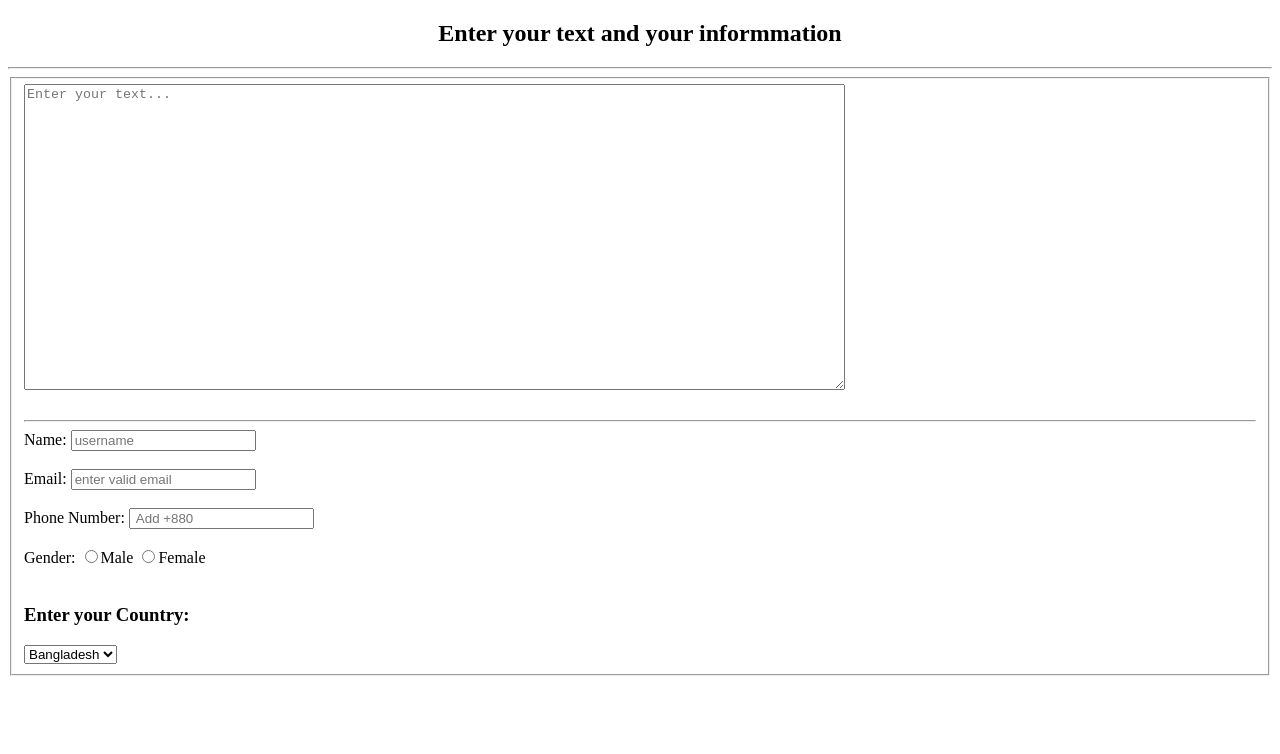
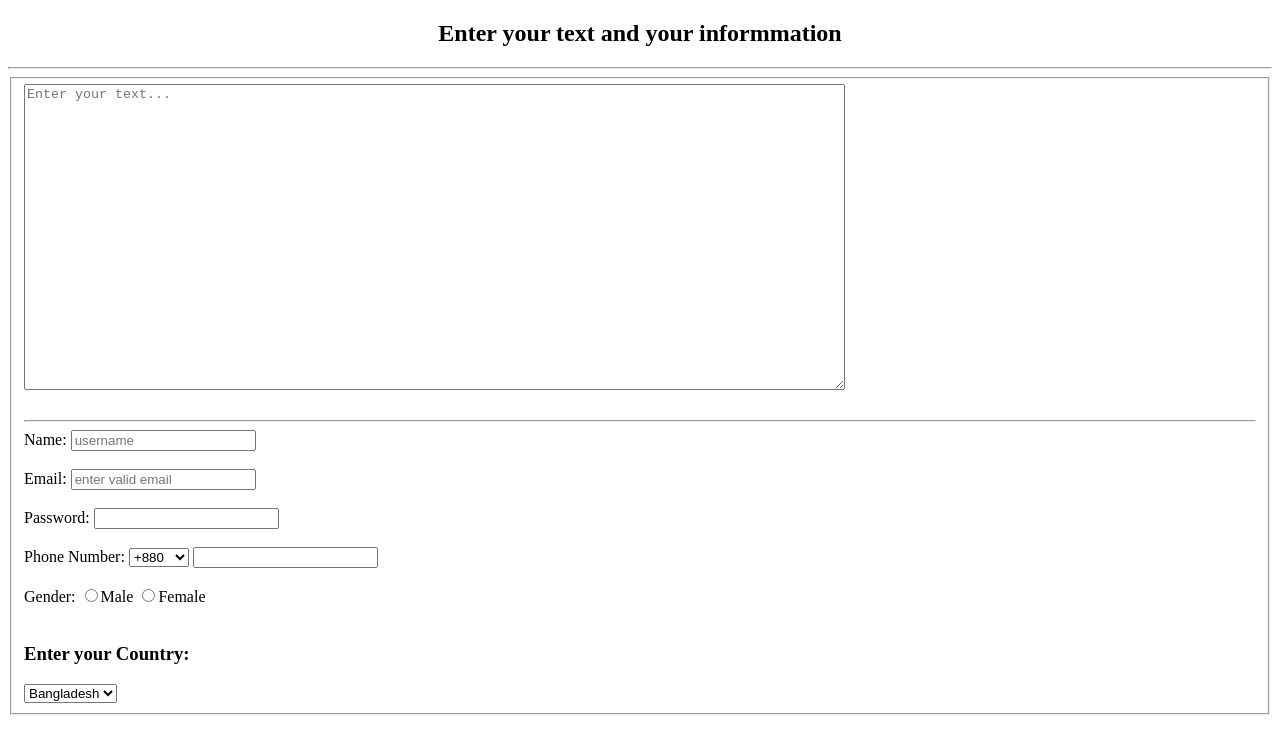
Before and after one commit to Tareqhasanmunna/HTML_learing, a plain HTML site: page form.html in a window 1280 px wide. Drawn offline with Linux system fonts and the light colour scheme.

Commit message:
Added mail and password

```diff
--- a/form.html
+++ b/form.html
@@ -11,8 +11,15 @@
     <input type="text" id="user" name="user" placeholder="username"><br><br>
     <label for="email">Email:</label>
     <input type="email" id="email" name="email" placeholder="enter valid email" required><br><br>
-    <label for="number">Phone Number:</label>
-    <input type="text" id="number" name="number" placeholder=" Add +880"><br><br>
+    <label for="pass">Password:</label>
+    <input type="password" id="pass" name="password" required><br><br>
+    <label for="phn">Phone Number:</label>
+    <select name="code">
+        <option value="+880">+880</option>
+        <option value="+91">+91</option>
+        <option value="+1408">+1408</option>
+    </select>
+    <input type="number" id="phn" name="phone" required><br><br>
     Gender:
     <input type="radio" name="g">Male
     <input type="radio" name="g">Female<br><br>
```
